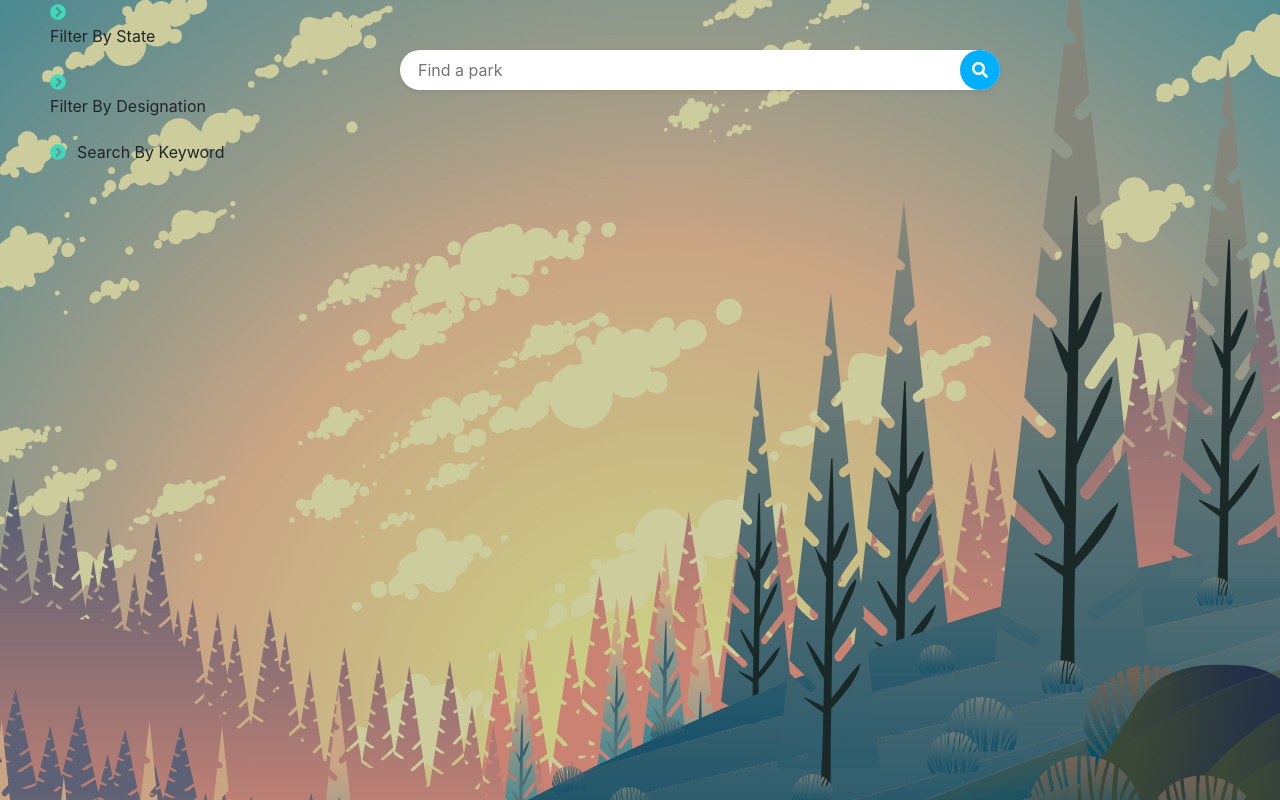
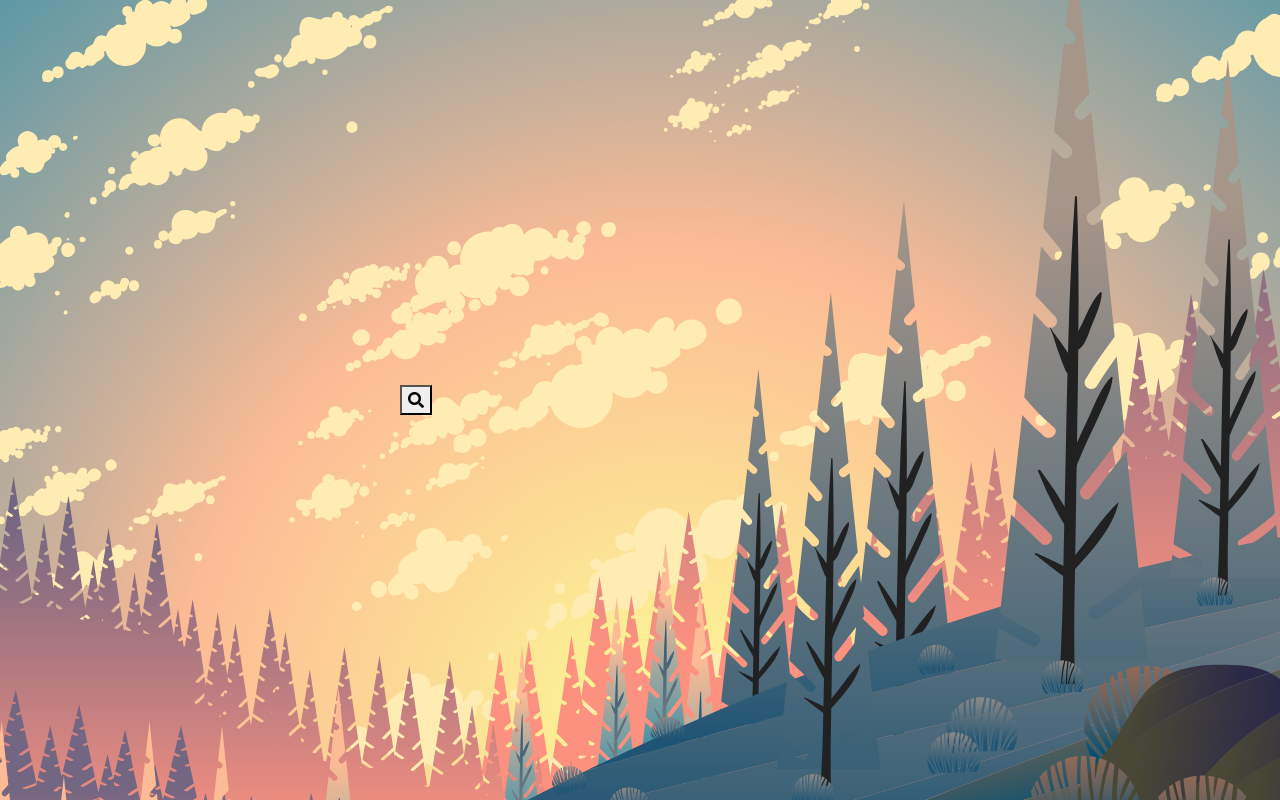
Before and after one commit to eunicornbread/NPSInfoKiosk, a React (Create React App) app: page /search in a window 1280 px wide. Built offline with nearby package versions, Linux system fonts and the light colour scheme.

Commit message:
Restyle search page. Use css grid layout and modal

```diff
--- a/package.json
+++ b/package.json
@@ -6,6 +6,7 @@
     "@typescript-eslint/experimental-utils": "^1.9.0",
     "axios": "^0.18.0",
     "bootstrap": "^4.3.1",
+    "jquery": "^3.4.1",
     "react": "^16.8.6",
     "react-bootstrap": "^1.0.0-beta.8",
     "react-dom": "^16.8.6",
--- a/src/search.css
+++ b/src/search.css
@@ -2,6 +2,17 @@ html {
     overflow: -moz-scrollbars-vertical;
     overflow-y: scroll;
 }
+/*
+.outer {
+	box-sizing: border-box;
+	width: 100vw;
+	position: fixed;
+
+	background-image: linear-gradient(rgba(0, 0, 0, 0.5), rgba(0,0,0,0.1));
+	opacity: 1;
+	height: 100vh;
+}
+*/
 
 .bg-img {
 	z-index: -10;
@@ -11,7 +22,7 @@ html {
 	position: fixed;
 	transition: transform 4s ease-in-out, background-color 1s ease-in-out;
 }
-
+/*
 #overlay {
 	z-index: -5;
 	width: 100%;
@@ -26,9 +37,10 @@ html {
 }
 
 #overlay.active {
-	background-color: rgba(0, 77, 64, 0.2);
+	background-color: rgba(0, 77, 64, 0.1);
 
 }
+*/
 
 .bg-img.top {
 	transform: translateY(0px);
@@ -41,6 +53,7 @@ html {
 	transform: translateY(0px);
 	position: fixed;
 	transition: transform 5s ease-in-out;
+
 }
 
 .content {
@@ -52,14 +65,31 @@ html {
 	position: relative;
 	min-height: 100vh;
 	height: 100%;
-	display: flex;
 }
 
 .search-bar {
+	position: relative;
+	margin-top: 40px;
+	grid-row: 1 / 2;
+	grid-column: 3 / 4;
 	max-width: 600px;
-	position: relative;
-	top: 50px;
-	/*opacity: 0;*/
+
+}
+
+#search-button {
+	position: absolute;
+	top: 50%;
+	left: 400px;
+	transform: translate(0%, -50%);
+}
+
+.modal-body-lg {
+	height: 510px;
+	overflow-y: scroll;
+	display: grid;
+	grid-template-columns: 300px 1fr 50% 1fr 1fr 1fr;
+	grid-template-rows: 100px 300px auto;
+
 }
 
 .search-input {
@@ -89,9 +119,17 @@ html {
 
 .filter-menu {
 	position: relative;
-	left: 50px;
-	width: 200px;
-	/*opacity: 0;*/
+	width: 215px;
+	height: 160px;
+	opacity: 0.9;
+	background-color: #F4F3EF;
+	padding-top: 20px;
+	padding-left: 20px;
+	border-radius: 10px;
+	grid-column: 1 /2;
+	grid-row: 2 / 3;
+	place-self: center;
+
 }
 
 .dropdown-item {
@@ -120,9 +158,8 @@ html {
 
 .filter-group {
 	position: relative;
-	top: 0px;
-	left: 70px;
-	width: 300px;
+	grid-row-start: 2;
+	grid-column: 4 / 6;
 }
 
 #state-filter-wrapper {
@@ -182,22 +219,21 @@ html {
 	margin-right: 20px;
 }
 
-.filter {
-	max-width: 400px;
-	flex-grow: 1;
-}
-
 .search {
-	flex-grow: 2;
 }
 
 .search-result {
+	grid-row-start: 2;
+	grid-column: 3 / 4;
+	padding-top: 25px;
+	max-width: 600px;
 }
 
 .result-item {
 	border: 1px black solid;
-	width: 800px;
 	height: 70px;
+	margin-left: 10px;
+	margin-right: 10px;
 	padding: 20px;
 	background-color: white;
 	opacity: 0.9;
@@ -224,13 +260,12 @@ html {
 .filter-option {
 	padding-top: 5px;
 	background-color: white;
-	/*display: none;*/
 	visibility: hidden;
 	position: absolute;
 	left: 25px;
 	z-index: 10;
 	border-radius: 10px;
-	border: 1px #BDBDBD solid;
+	border: 1px #9E9E9E solid;
 }
 
 .filter-option::after {
--- a/src/search.js
+++ b/src/search.js
@@ -5,6 +5,7 @@ import USStateData from './states_titlecase.json';
 import designationData from './NPS_designation.json'
 import { NavLink } from 'react-router-dom';
 import bgImage from './new-landing-page.svg';
+import $ from 'jquery';
 
 class Search extends Component {
 	constructor(props) {
@@ -43,13 +44,13 @@ class Search extends Component {
 				document.getElementById('bg-img').classList.add('top');
 			}, 50);
 
-			setTimeout(() => {
+			/*setTimeout(() => {
 				document.getElementById('overlay').classList.add('active');
-			}, 3050);
+			}, 3050);*/
 		} else {
-			setTimeout(() => {
+			/*setTimeout(() => {
 				document.getElementById('overlay').classList.add('active');
-			}, 50);
+			}, 50);*/
 		}
 	}
 
@@ -184,7 +185,7 @@ class Search extends Component {
 	}
 
 	render() {
-		console.log(this.props.location.state);
+		//console.log(this.props.location.state);
 
 		// display the results from the api get request
 		var resultList = [];
@@ -238,7 +239,8 @@ class Search extends Component {
 			if (includeState && includeDesig && includeSearch) {
 				var parkURL = "/park/" + element.parkCode;
 				resultList.push(
-					<NavLink to={ parkURL } className="result-link" key={ element.parkCode }>
+					<NavLink to={ parkURL } className="result-link" key={ element.parkCode }
+								onClick={e => {$('#myModal').modal('hide');}}>
 						<div className="result-item mb-3">
 							<span className="mr-5">{ element.states }</span>
 							<span className="mr-5">{ element.fullName }</span>
@@ -281,12 +283,9 @@ class Search extends Component {
 		index = 0;
 		this.state.stateFilter.forEach(element => {
 			stateFilterList.push(
-				<div key={ index }>
-					<div className="state-filter-item" id={ element }>
+				<div className="state-filter-item" id={ element } key={ index }>
 					<div className="filter-text">{ element }</div>
 					<i className="fas fa-times" data-state={ element } onClick={ this.handleStateDelete }></i>
-					</div>
-					<br />
 				</div>
 			);
 			index += 1;
@@ -297,12 +296,9 @@ class Search extends Component {
 		index = 0;
 		this.state.desigFilter.forEach(element => {
 			desigFilterList.push(
-				<div key={ index }>
-					<div className="desig-filter-item" id={ element } data-desig={ element }>
+				<div className="desig-filter-item" id={ element } data-desig={ element } key={ index }>
 					<div className="filter-text" id={ element + "-text" }>{ element }</div>
 					<i className="fas fa-times" data-desig={ element } onClick={ this.handleDesigDelete }></i>
-					</div>
-					<br />
 				</div>
 			);
 			index += 1;
@@ -327,10 +323,21 @@ class Search extends Component {
 			<>
 			<div className="wrapper">
 				{ background }
-				<div id="overlay"></div>
+				{/*<div id="overlay"></div>*/
 
-				<div className='filter'>
-					<div className="filter-menu" id="filter-menu">
+				/*<div className='outer'>
+				</div>*/}
+
+
+				<button type="button" id="search-button" data-toggle="modal" data-target=".bd-example-modal-xl"><i className="fas fa-search"></i></button>
+
+				<div className="modal fade bd-example-modal-xl" tabIndex="-1" role="dialog" aria-labelledby="myExtraLargeModalLabel" aria-hidden="true" id="myModal">
+				  <div className="modal-dialog modal-xl modal-dialog-centered">
+				    <div className="modal-content">
+				      <div className='modal-body-lg'>
+
+				{ /* Modal content start */ }
+				<div className="filter-menu shadow" id="filter-menu">
 
 					<div className="filter-wrapper" id="state-filter-wrapper" onClick={ this.handleStateCollapse }>
 						<i className="fas fa-chevron-circle-right collapse-icon" id="state-collapse"></i>
@@ -380,25 +387,27 @@ class Search extends Component {
 					</div>
 				</div>
 
-					<div className="filter-group">
-						{ stateFilterList }
-						{ desigFilterList }
-					</div>
-				</div>
-
-
-				<div className='search'>
 				<div className="search-bar">
 					<form onSubmit={ this.handleSearch }>
 				    	<button type="submit" className="search-button">
 				    		<i className="fas fa-search"></i>
 				    	</button>
-					    	<input type="text" className="search-input shadow-sm" id="search-input"
+				    	<input type="text" className="search-input shadow" id="search-input"
 				    			ref={(input) => this.textInput = input} placeholder="Find a park" />
 					</form>
 				</div>
 
+				<div className="filter-group">
+					{ stateFilterList }
+					{ desigFilterList }
+				</div>
+
 				<div className="search-result" id="search-results">{ resultList }</div>
+				{ /* Modal content end */ }
+
+					  </div>
+				    </div>
+				  </div>
 				</div>
 
 			</div>
```
Also changed, not shown: 1 other file (tests, documents, lock files or other folders). Lines whose indentation alone changed are shown as unchanged.
